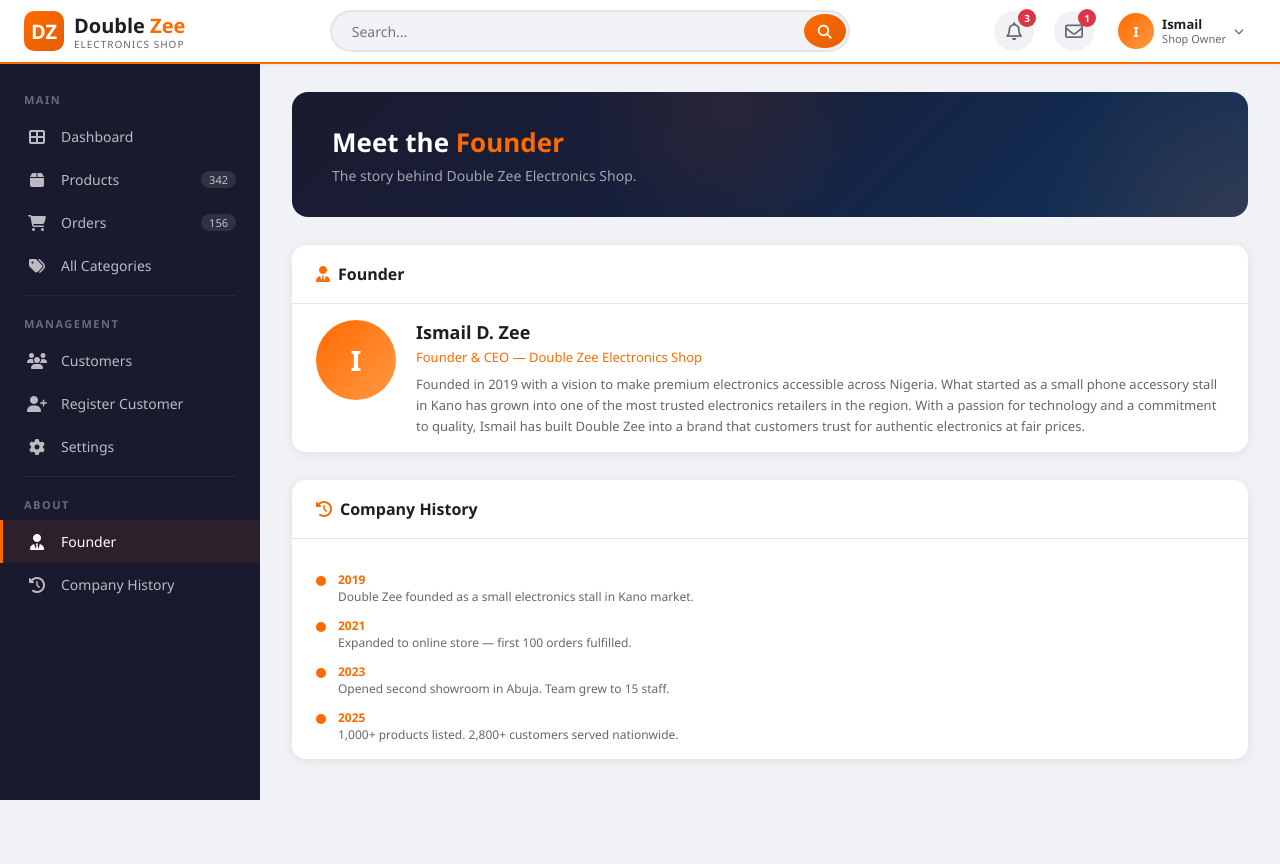
After one commit to ismailally0106-ux/dzeeshop, a Django app: page /founder/ in a window 1280 px wide. The commit adds this page. Run offline with Django 5.2, Linux system fonts and the light colour scheme.

Commit message:
Add founder page, customer registration, enhanced orders with prices

```diff
--- /dev/null
+++ b/dashboard/templates/dashboard/founder.html
@@ -0,0 +1,110 @@
+{% extends 'dashboard/base.html' %}
+{% load static %}
+
+{% block title %}Founder & History — {{ shop_name }}{% endblock %}
+
+{% block body %}
+
+<header class="top-header">
+  <div class="header-left">
+    <button class="hamburger" onclick="toggleSidebar()">
+      <i class="fas fa-bars"></i>
+    </button>
+    <div class="logo-area">
+      <div class="logo-icon">DZ</div>
+      <div>
+        <div class="logo-text">Double <span>Zee</span></div>
+        <div class="logo-sub">Electronics Shop</div>
+      </div>
+    </div>
+  </div>
+  <div class="search-box">
+    <input type="text" id="globalSearch" placeholder="Search..." onkeyup="handleSearch(event)">
+    <button type="button"><i class="fas fa-search"></i></button>
+  </div>
+  <div class="header-right">
+    <button class="icon-btn"><i class="far fa-bell"></i><span class="badge">3</span></button>
+    <button class="icon-btn"><i class="far fa-envelope"></i><span class="badge">1</span></button>
+    <a href="{% url 'admin:index' %}" class="account-dropdown" title="Go to Admin">
+      <div class="avatar">{{ owner_name|first }}</div>
+      <div class="account-info">
+        <div class="account-name">{{ owner_name }}</div>
+        <div class="account-role">Shop Owner</div>
+      </div>
+      <i class="fas fa-chevron-down" style="font-size:10px;color:var(--text-muted);"></i>
+    </a>
+  </div>
+</header>
+
+<div class="overlay" id="overlay" onclick="toggleSidebar()"></div>
+
+<nav class="sidebar" id="sidebar">
+  <div class="sidebar-menu">
+    <div class="sidebar-section-title">Main</div>
+    <a class="sidebar-item" href="{% url 'dashboard' %}"><i class="fas fa-th-large"></i> Dashboard</a>
+    <a class="sidebar-item" href="{% url 'admin:dashboard_product_changelist' %}"><i class="fas fa-box"></i> Products <span class="count">342</span></a>
+    <a class="sidebar-item" href="{% url 'admin:dashboard_order_changelist' %}"><i class="fas fa-shopping-cart"></i> Orders <span class="count">156</span></a>
+    <a class="sidebar-item" href="{% url 'admin:dashboard_category_changelist' %}"><i class="fas fa-tags"></i> All Categories</a>
+    <div class="sidebar-divider"></div>
+    <div class="sidebar-section-title">Management</div>
+    <a class="sidebar-item" href="{% url 'admin:auth_user_changelist' %}"><i class="fas fa-users"></i> Customers</a>
+    <a class="sidebar-item" href="{% url 'customer_register' %}"><i class="fas fa-user-plus"></i> Register Customer</a>
+    <a class="sidebar-item" href="{% url 'admin:index' %}"><i class="fas fa-cog"></i> Settings</a>
+    <div class="sidebar-divider"></div>
+    <div class="sidebar-section-title">About</div>
+    <a class="sidebar-item active" href="{% url 'founder' %}"><i class="fas fa-user-tie"></i> Founder</a>
+    <a class="sidebar-item" href="{% url 'founder' %}"><i class="fas fa-history"></i> Company History</a>
+  </div>
+</nav>
+
+<main class="main-content">
+  <div class="welcome-banner" style="background:linear-gradient(135deg, #1a1a2e 0%, #16213e 50%, #0f3460 100%);">
+    <div class="welcome-text">
+      <h1>Meet the <span>Founder</span></h1>
+      <p>The story behind Double Zee Electronics Shop.</p>
+    </div>
+  </div>
+
+  <div class="panel" style="margin-bottom:28px;">
+    <div class="panel-header">
+      <h3><i class="fas fa-user-tie" style="color:var(--primary);margin-right:8px;"></i>Founder</h3>
+    </div>
+    <div class="panel-body">
+      <div class="founder-card">
+        <div class="founder-avatar">{{ owner_name|first }}</div>
+        <div class="founder-info">
+          <h4>{{ owner_name }} D. Zee</h4>
+          <div class="title">Founder & CEO — {{ shop_name }}</div>
+          <div class="bio">
+            Founded in 2019 with a vision to make premium electronics accessible across Nigeria.
+            What started as a small phone accessory stall in Kano has grown into one of the most
+            trusted electronics retailers in the region. With a passion for technology and a commitment
+            to quality, Ismail has built Double Zee into a brand that customers trust for authentic
+            electronics at fair prices.
+          </div>
+        </div>
+      </div>
+    </div>
+  </div>
+
+  <div class="panel" style="margin-bottom:0;">
+    <div class="panel-header">
+      <h3><i class="fas fa-history" style="color:var(--primary);margin-right:8px;"></i>Company History</h3>
+    </div>
+    <div class="panel-body">
+      <div class="history-timeline" style="border-top:none;padding-top:0;">
+        {% for item in timeline %}
+        <div class="timeline-item">
+          <div class="timeline-dot"></div>
+          <div class="timeline-content">
+            <div class="year">{{ item.year }}</div>
+            <div class="desc">{{ item.desc }}</div>
+          </div>
+        </div>
+        {% endfor %}
+      </div>
+    </div>
+  </div>
+</main>
+
+{% endblock %}
--- a/dashboard/urls.py
+++ b/dashboard/urls.py
@@ -3,4 +3,6 @@ from . import views
 
 urlpatterns = [
     path('', views.dashboard, name='dashboard'),
+    path('founder/', views.founder, name='founder'),
+    path('register/', views.customer_register, name='customer_register'),
 ]
--- a/dashboard/views.py
+++ b/dashboard/views.py
@@ -1,4 +1,7 @@
-from django.shortcuts import render
+from django.shortcuts import render, redirect
+from django.contrib import messages
+from django.contrib.auth import login
+from django.contrib.auth.forms import UserCreationForm
 from .models import Category, Product, Order
 
 def dashboard(request):
@@ -34,21 +37,42 @@ def dashboard(request):
         'this_month_revenue': '₦2.4M',
         'total_orders_count': 1247,
         'recent_orders': [
-            {'product': 'Wireless Headphones', 'icon': 'fa-headphones', 'qty': 2, 'amount': '₦45,000', 'status': 'Delivered'},
-            {'product': 'iPhone 15 Pro Max', 'icon': 'fa-mobile-alt', 'qty': 1, 'amount': '₦1,450,000', 'status': 'Shipped'},
-            {'product': 'MacBook Air M3', 'icon': 'fa-laptop', 'qty': 1, 'amount': '₦2,200,000', 'status': 'Pending'},
-            {'product': 'Samsung Galaxy Tab S9', 'icon': 'fa-tablet-alt', 'qty': 3, 'amount': '₦780,000', 'status': 'Cancelled'},
-            {'product': 'Apple Watch Series 9', 'icon': 'fa-clock', 'qty': 2, 'amount': '₦620,000', 'status': 'Delivered'},
+            {'product': 'Wireless Headphones', 'icon': 'fa-headphones', 'qty': 2, 'amount': '₦45,000', 'status': 'Delivered', 'price': '₦22,500', 'img': 'headphones.jpg'},
+            {'product': 'iPhone 15 Pro Max', 'icon': 'fa-mobile-alt', 'qty': 1, 'amount': '₦1,450,000', 'status': 'Shipped', 'price': '₦1,450,000', 'img': 'iphone15.jpg'},
+            {'product': 'MacBook Air M3', 'icon': 'fa-laptop', 'qty': 1, 'amount': '₦2,200,000', 'status': 'Pending', 'price': '₦2,200,000', 'img': 'macbook.jpg'},
+            {'product': 'Samsung Galaxy Tab S9', 'icon': 'fa-tablet-alt', 'qty': 3, 'amount': '₦780,000', 'status': 'Cancelled', 'price': '₦260,000', 'img': 'tablet.jpg'},
+            {'product': 'Apple Watch Series 9', 'icon': 'fa-clock', 'qty': 2, 'amount': '₦620,000', 'status': 'Delivered', 'price': '₦310,000', 'img': 'applewatch.jpg'},
         ],
         'categories': categories_data,
         'frequently_searched': frequently_searched,
+        'owner_name': 'Ismail',
+        'shop_name': 'Double Zee Electronics Shop',
+    }
+    return render(request, 'dashboard/index.html', context)
+
+
+def founder(request):
+    context = {
+        'owner_name': 'Ismail',
+        'shop_name': 'Double Zee Electronics Shop',
         'timeline': [
             {'year': 2019, 'desc': 'Double Zee founded as a small electronics stall in Kano market.'},
             {'year': 2021, 'desc': 'Expanded to online store — first 100 orders fulfilled.'},
             {'year': 2023, 'desc': 'Opened second showroom in Abuja. Team grew to 15 staff.'},
             {'year': 2025, 'desc': '1,000+ products listed. 2,800+ customers served nationwide.'},
         ],
-        'owner_name': 'Ismail',
-        'shop_name': 'Double Zee Electronics Shop',
     }
-    return render(request, 'dashboard/index.html', context)
+    return render(request, 'dashboard/founder.html', context)
+
+
+def customer_register(request):
+    if request.method == 'POST':
+        form = UserCreationForm(request.POST)
+        if form.is_valid():
+            user = form.save()
+            login(request, user)
+            messages.success(request, 'Registration successful! Welcome to Double Zee Electronics.')
+            return redirect('dashboard')
+    else:
+        form = UserCreationForm()
+    return render(request, 'dashboard/register.html', {'form': form})
```
Also changed, not shown: dashboard/templates/dashboard/index.html (+9 -37 lines), dashboard/templates/dashboard/register.html (added, +178 -0 lines).
